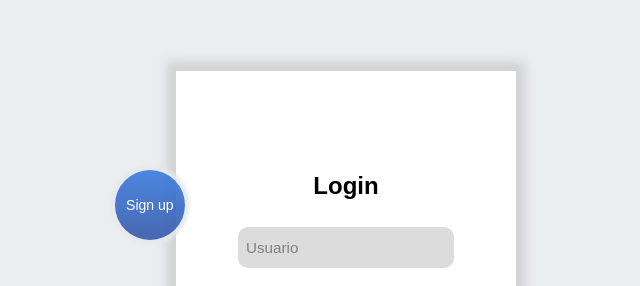
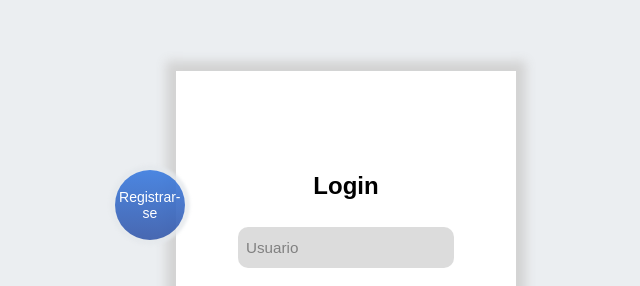
Before and after one commit to felipricardo/Login-Page-DWEB, a plain HTML site: page index.html in a window 1280 px wide. Shown: the part 114-400 px from the top of the page, 304-944 px from the left. Drawn offline with Linux system fonts and the light colour scheme.

Commit message:
Update index.html

```diff
--- a/index.html
+++ b/index.html
@@ -13,7 +13,7 @@
         <div class="box">
 
             <div class="btn-bar" id="bar-register">
-                <button class="btn-circle" id="toggle">Sign up</button>
+                <button class="btn-circle" id="toggle">Registrar-se</button>
                 <div class="bar"></div>
             </div>
 
```
